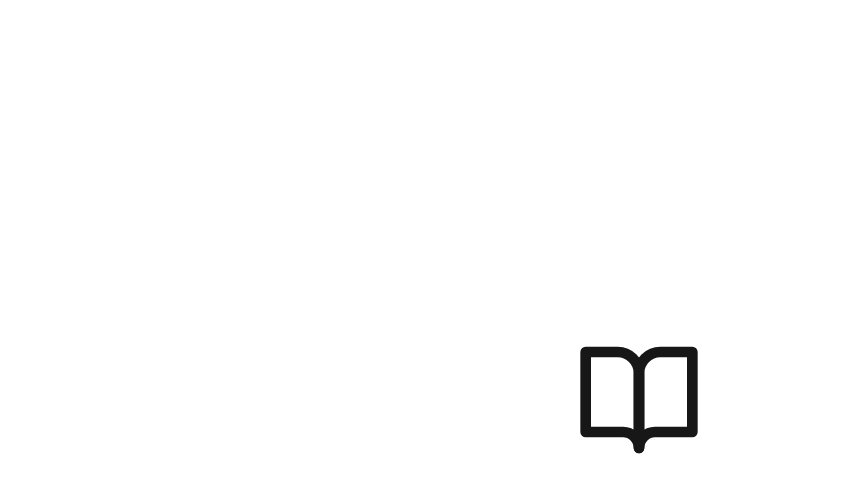
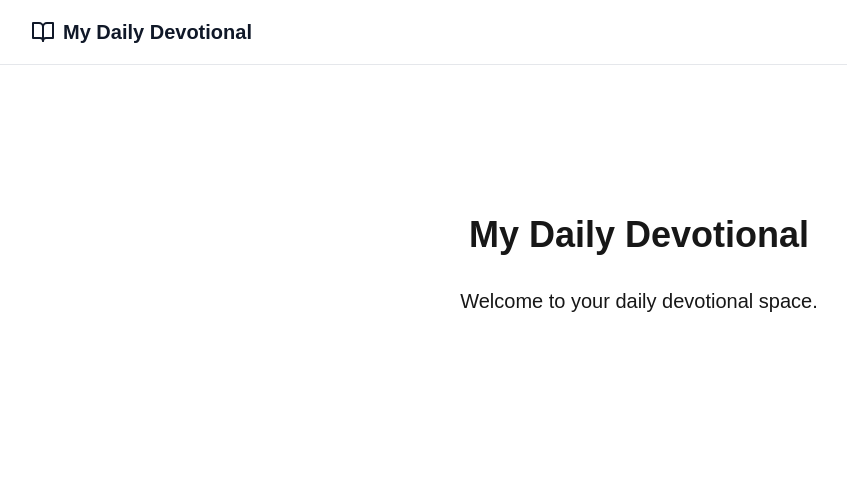
Before and after one commit to idongCodes/my-daily-devotional, a Next.js app: page / in a window 1280 px wide. Shown: the top 492 px of the page, without its empty margins (1-848 px from the left). Built offline with nearby package versions, Linux system fonts and the light colour scheme.

Commit message:
Add Sticky Topbar; Add Logo Text and Icon to TopBar

```diff
--- a/src/app/layout.tsx
+++ b/src/app/layout.tsx
@@ -1,6 +1,7 @@
 import type { Metadata } from "next";
 import { Geist, Geist_Mono } from "next/font/google";
 import "./globals.css";
+import TopBar from "@/components/TopBar";
 
 const geistSans = Geist({
   variable: "--font-geist-sans",
@@ -25,9 +26,12 @@ export default function RootLayout({
   return (
     <html lang="en">
       <body
-        className={`${geistSans.variable} ${geistMono.variable} antialiased`}
+        className={`${geistSans.variable} ${geistMono.variable} antialiased flex flex-col min-h-screen`}
       >
-        {children}
+        <TopBar />
+        <main className="flex-grow">
+          {children}
+        </main>
       </body>
     </html>
   );
--- a/src/app/page.tsx
+++ b/src/app/page.tsx
@@ -2,26 +2,9 @@ import React from 'react';
 
 export default function Home() {
   return (
-    <main className="flex min-h-screen flex-col items-center justify-center p-24 bg-background">
-      <div className="flex flex-col items-center gap-4">
-        {/* Large Book Icon */}
-        <svg
-          xmlns="http://www.w3.org/2000/svg"
-          width="128"
-          height="128"
-          viewBox="0 0 24 24"
-          fill="none"
-          stroke="currentColor"
-          strokeWidth="2"
-          strokeLinecap="round"
-          strokeLinejoin="round"
-          className="text-foreground"
-          aria-label="Open Book Icon"
-        >
-          <path d="M2 3h6a4 4 0 0 1 4 4v14a3 3 0 0 0-3-3H2z" />
-          <path d="M22 3h-6a4 4 0 0 0-4 4v14a3 3 0 0 1 3-3h7z" />
-        </svg>
-      </div>
-    </main>
+    <div className="flex flex-col items-center justify-center min-h-[50vh] p-24">
+      <h1 className="text-4xl font-bold mb-8">My Daily Devotional</h1>
+      <p className="text-xl">Welcome to your daily devotional space.</p>
+    </div>
   );
 }
--- /dev/null
+++ b/src/components/TopBar.tsx
@@ -0,0 +1,38 @@
+import Link from "next/link";
+
+function BookIcon({ className }: { className?: string }) {
+  return (
+    <svg
+      xmlns="http://www.w3.org/2000/svg"
+      width="24"
+      height="24"
+      viewBox="0 0 24 24"
+      fill="none"
+      stroke="currentColor"
+      strokeWidth="2"
+      strokeLinecap="round"
+      strokeLinejoin="round"
+      className={className}
+    >
+      <path d="M2 3h6a4 4 0 0 1 4 4v14a3 3 0 0 0-3-3H2z" />
+      <path d="M22 3h-6a4 4 0 0 0-4 4v14a3 3 0 0 1 3-3h7z" />
+    </svg>
+  );
+}
+
+export default function TopBar() {
+  return (
+    <header className="sticky top-0 z-50 w-full border-b border-gray-200 dark:border-gray-800 bg-white dark:bg-black">
+      <div className="max-w-7xl mx-auto px-4 sm:px-6 lg:px-8">
+        <div className="flex justify-between h-16 items-center">
+          <div className="flex-shrink-0 flex items-center">
+            <Link href="/" className="flex items-center gap-2 font-bold text-xl text-gray-900 dark:text-white hover:opacity-80 transition-opacity">
+              <BookIcon className="h-6 w-6" />
+              <span>My Daily Devotional</span>
+            </Link>
+          </div>
+        </div>
+      </div>
+    </header>
+  );
+}
```
